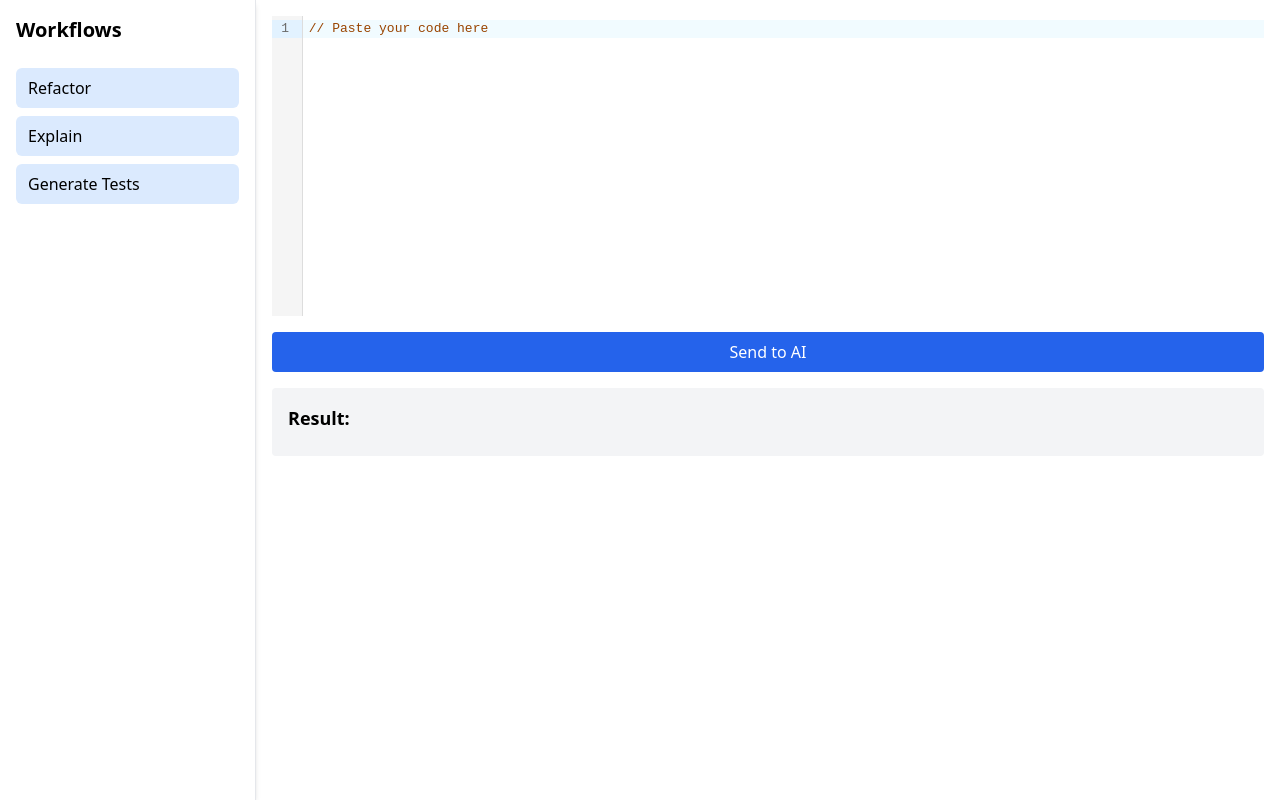
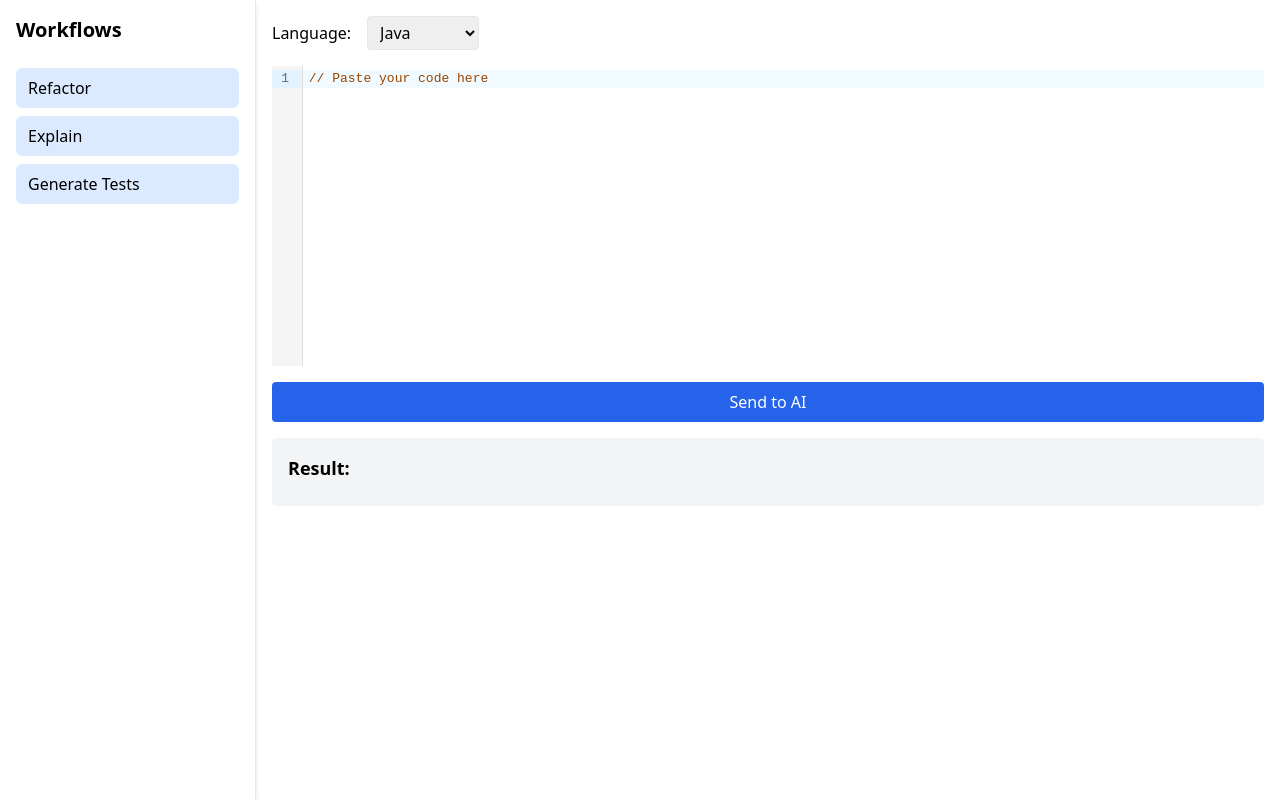
Before and after one commit to isakibul15/ai-code-assistant, a Next.js app in the folder ai-code-assistant-ui/: page / in a window 1280 px wide. Built offline with nearby package versions, Linux system fonts and the light colour scheme.

Commit message:
Added Language Selection

```diff
--- a/ai-code-assistant-ui/src/components/Editor.tsx
+++ b/ai-code-assistant-ui/src/components/Editor.tsx
@@ -6,6 +6,7 @@ import { javascript } from "@codemirror/lang-javascript";
 
 export default function Editor() {
   const [code, setCode] = useState("// Paste your code here");
+  const [language, setLanguage] = useState("Java");
   const [result, setResult] = useState("");
   const [loading, setLoading] = useState(false);
   const [error, setError] = useState("");
@@ -21,7 +22,7 @@ export default function Editor() {
         headers: {
           "Content-Type": "application/json",
         },
-        body: JSON.stringify({ code }),
+        body: JSON.stringify({ code, language }),
       });
 
       const data = await res.json();
@@ -30,8 +31,9 @@ export default function Editor() {
       } else {
         setError(data.error || "Something went wrong.");
       }
-    } catch (err) {
-      setError("Failed to connect to backend.");
+    } catch (error) {
+        console.error("❌ Backend error:", error);
+        setError("Failed to connect to backend.");
     } finally {
       setLoading(false);
     }
@@ -39,10 +41,25 @@ export default function Editor() {
 
   return (
     <div className="flex-1 p-4 flex flex-col gap-4">
+      <div className="flex items-center gap-4">
+        <label htmlFor="language">Language:</label>
+        <select
+          id="language"
+          value={language}
+          onChange={(e) => setLanguage(e.target.value)}
+          className="border rounded px-2 py-1"
+        >
+          <option>Java</option>
+          <option>Python</option>
+          <option>JavaScript</option>
+          <option>C++</option>
+        </select>
+      </div>
+
       <CodeMirror
         value={code}
         height="300px"
-        extensions={[javascript()]}
+        extensions={[javascript()]} // Optional: You can swap by lang later
         onChange={(value) => setCode(value)}
         theme="light"
       />
```
Also changed, not shown: 2 other files (tests, documents, lock files or other folders).
